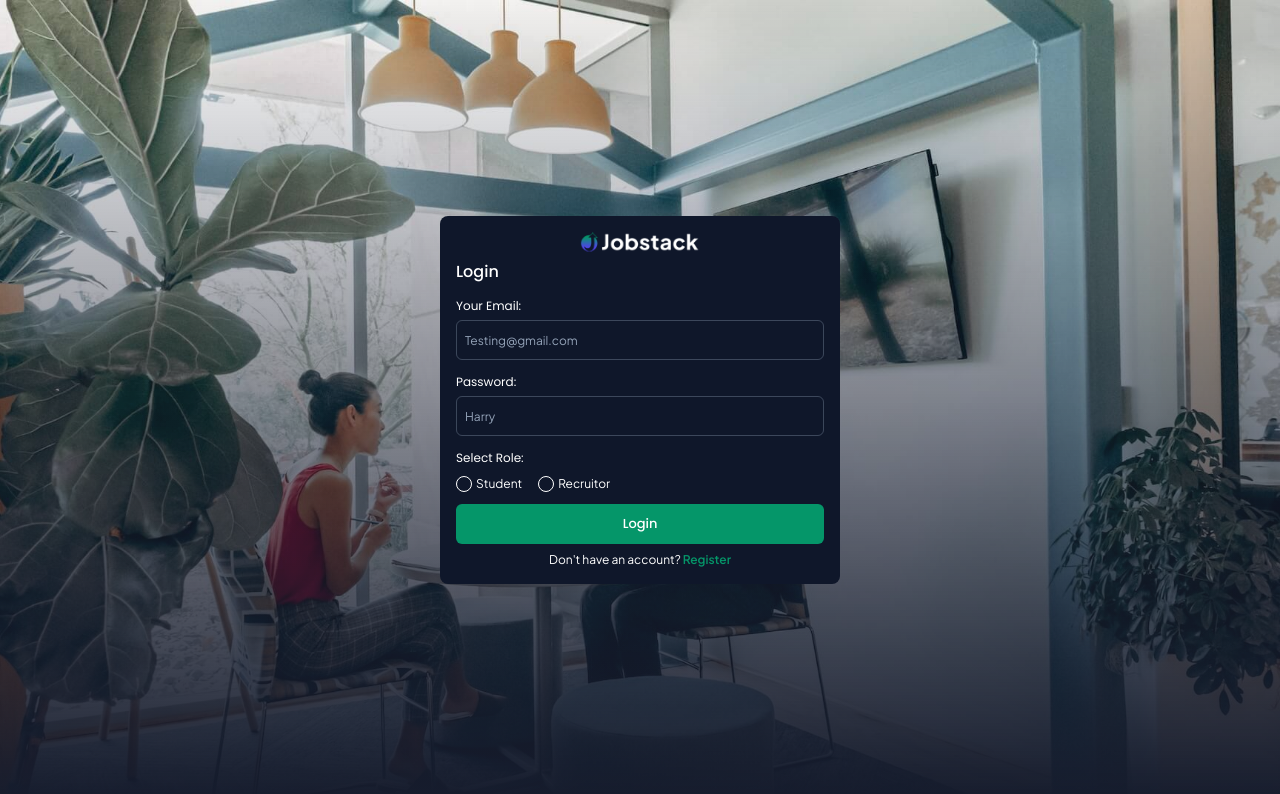
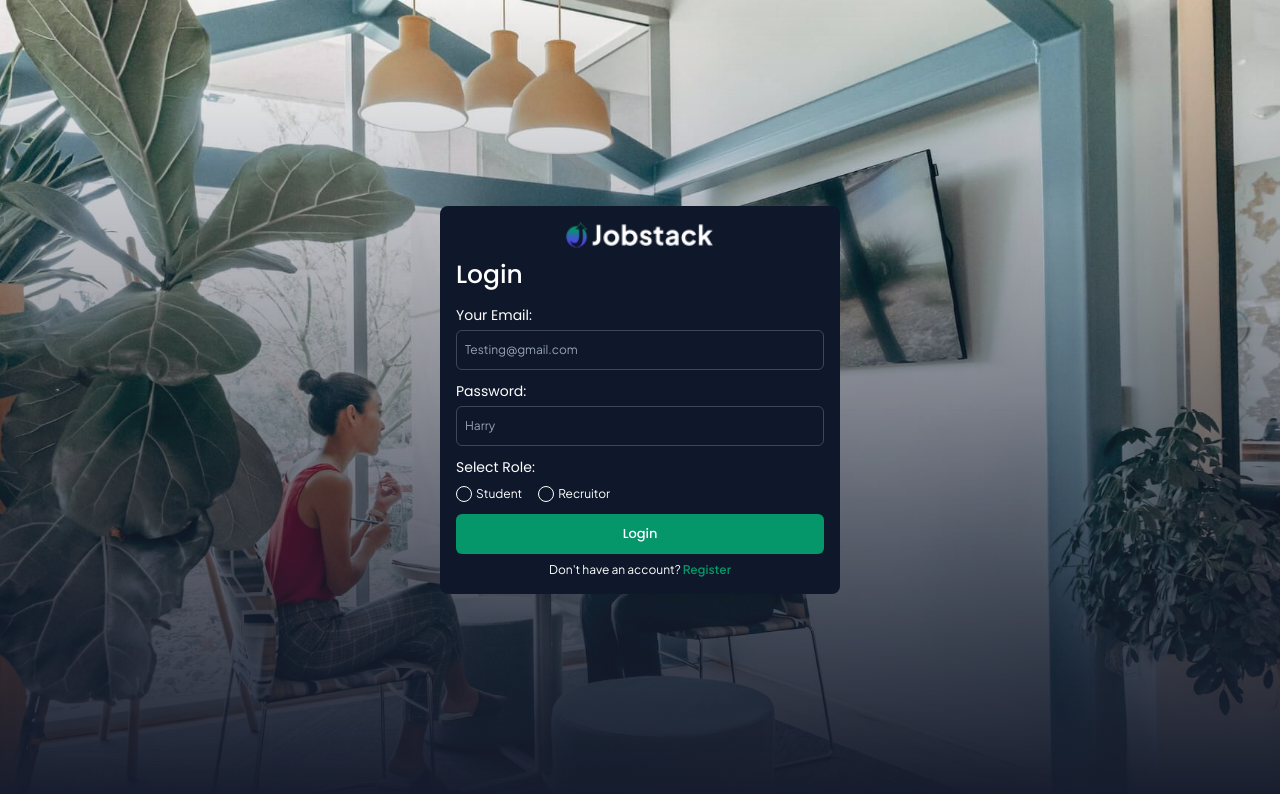
Before and after one commit to adnanDevelop/job-portal-app, a React (Vite) app in the folder frontend/: page /login in a window 1280 px wide. Shown: the top 794 px of the page. Built offline with nearby package versions, Linux system fonts and the light colour scheme.

Commit message:
fixed large screen issue

```diff
--- a/frontend/src/components/global/Card.tsx
+++ b/frontend/src/components/global/Card.tsx
@@ -18,7 +18,7 @@ const Card = ({ title, jobs, icon, btnTitle }: IProps) => {
       </h3>
       <p className="mt-2 text-sm text-center text-slate font-poppin ">{jobs}</p>
       {btnTitle && (
-        <button className="flex items-center mt-3 gap-1.5 text-sm text-white font-poppin transitions hover:text-green">
+        <button className="flex items-center mt-5 gap-1.5 text-sm text-white font-poppin transitions hover:text-green">
           {btnTitle}{" "}
           <span className="ms-1">
             <FaArrowRight />
--- a/frontend/src/components/global/SectionHeader.tsx
+++ b/frontend/src/components/global/SectionHeader.tsx
@@ -7,7 +7,7 @@ const SectionHeader = ({
 }) => {
   return (
     <section className="text-center">
-      <h2 className="text-white font-semibold mb-2.5 font-jakarta text-[25px]">
+      <h2 className="text-white font-semibold mb-2.5 font-jakarta text-[25px] xl:text-[30px]">
         {title}
       </h2>
       <p className="text-sm text-slate max-w-[500px] mx-auto">{content}</p>
--- a/frontend/src/modules/authPages/Login.tsx
+++ b/frontend/src/modules/authPages/Login.tsx
@@ -56,14 +56,16 @@ const Login = () => {
         >
           <img
             src="/image/logo-light.png"
-            className="w-[120px] h-auto object-cover mx-auto"
+            className="w-[120px] xl:w-[150px] h-auto object-cover mx-auto"
             alt=""
           />
-          <h1 className="!text-white font-poppin font-medium my-2">Login</h1>
+          <h1 className="!text-white font-poppin font-medium my-2 xl:text-[25px]">
+            Login
+          </h1>
 
           {/* email input */}
           <div className="mb-2">
-            <label className="text-xs text-white font-poppin">
+            <label className="text-xs text-white xl:text-sm font-poppin">
               Your Email:
             </label>
             <input
@@ -89,7 +91,7 @@ const Login = () => {
           <div className="mb-2">
             <label
               htmlFor="password"
-              className="text-xs text-white font-poppin"
+              className="text-xs text-white xl:text-sm font-poppin"
             >
               Password:
             </label>
@@ -110,7 +112,9 @@ const Login = () => {
 
           {/* Select role */}
           <div>
-            <span className="text-xs text-white font-poppin">Select Role:</span>
+            <span className="text-xs text-white font-poppin xl:text-sm">
+              Select Role:
+            </span>
             <div className="flex mt-2 gap-x-4">
               <div className="flex items-center text-xs text-white gap-x-1">
                 <input
--- a/frontend/src/modules/home/component/BlogSection.tsx
+++ b/frontend/src/modules/home/component/BlogSection.tsx
@@ -37,6 +37,14 @@ const BlogSection = () => {
       time: "5 min read",
       company: "System Limited",
     },
+    {
+      image: "/image/blog/img-4.jpg",
+      badge: "Arts",
+      title: "11 Tips to Help You Get New Clients Through Cold Calling",
+      date: "20th February, 2023",
+      time: "5 min read",
+      company: "Xeven Solution",
+    },
   ];
 
   return (
@@ -55,7 +63,7 @@ const BlogSection = () => {
           return (
             <div
               key={index}
-              className="lg:col-span-4 sm:col-span-6 col-span-full"
+              className="lg:col-span-4 sm:col-span-6 col-span-full xl:col-span-3"
             >
               <BlogCard data={element} />
             </div>
--- a/frontend/src/modules/home/component/ExploreJob.tsx
+++ b/frontend/src/modules/home/component/ExploreJob.tsx
@@ -9,11 +9,14 @@ const ExploreJob = () => {
         <div className="text-[120px] absolute text-white opacity-[0.1] top-0 left-0 rotate-[-40deg]">
           <FaRegEnvelope />
         </div>
+        <div className="text-[120px] absolute text-white opacity-[0.1] bottom-0 right-[-1rem] rotate-[130deg]">
+          <FaRegEnvelope />
+        </div>
         <div>
-          <h2 className="md:text-[30px] text-[25px] font-semibold text-white font-jakarta">
+          <h2 className="md:text-[30px] text-[25px] xl:text-[40px] font-semibold text-white font-jakarta">
             Explore a job now!
           </h2>
-          <p className="mt-2 mb-3 text-sm text-center text-slate max-w-[500px] mx-auto">
+          <p className="mt-2 mb-8 text-sm text-center text-slate max-w-[500px] mx-auto">
             Search all the open positions on the web. Get your own personalized
             salary estimate. Read reviews on over 30000+ companies worldwide..
           </p>
--- a/frontend/src/modules/home/component/Hero.tsx
+++ b/frontend/src/modules/home/component/Hero.tsx
@@ -2,7 +2,7 @@ import { Link } from "react-router-dom";
 
 const Hero = () => {
   return (
-    <main className="lg:pt-[150px] pt-[120px] lg:pb-[120px] md:pb-[100px] pb-[70px] bg-dark-blue relative z-[1] padding-inline ">
+    <main className="lg:pt-[150px] xl:pt-[220px] pt-[120px] lg:pb-[150px] md:pb-[100px] pb-[70px] bg-dark-blue relative z-[1] padding-inline ">
       <div className="absolute top-0 left-0 w-full h-full z-[-1] bg-gradient-to-b from-[#0596681e] to-[#05966814]" />
 
       {/* Image animation section */}
--- a/frontend/src/modules/home/component/PopularJob.tsx
+++ b/frontend/src/modules/home/component/PopularJob.tsx
@@ -12,11 +12,11 @@ const PopularJob = () => {
       </section>
 
       {/* Job card section */}
-      <section className="grid grid-cols-12 gap-x-4 gap-y-5 mt-[60px]">
+      <section className="grid grid-cols-12 gap-x-4 gap-y-5 mt-[60px]  ">
         {[1, 2, 3, 4, 5, 6].map((_, index: number) => {
           return (
             <div
-              className="sm:col-span-6 col-span-full lg:col-span-4"
+              className="sm:col-span-6 col-span-full lg:col-span-4 xl:col-span-3"
               key={index}
             >
               <JobCard />
```
Also changed, not shown: frontend/public/image/blog/img-4.jpg (added), 1 other file (tests, documents, lock files or other folders).
